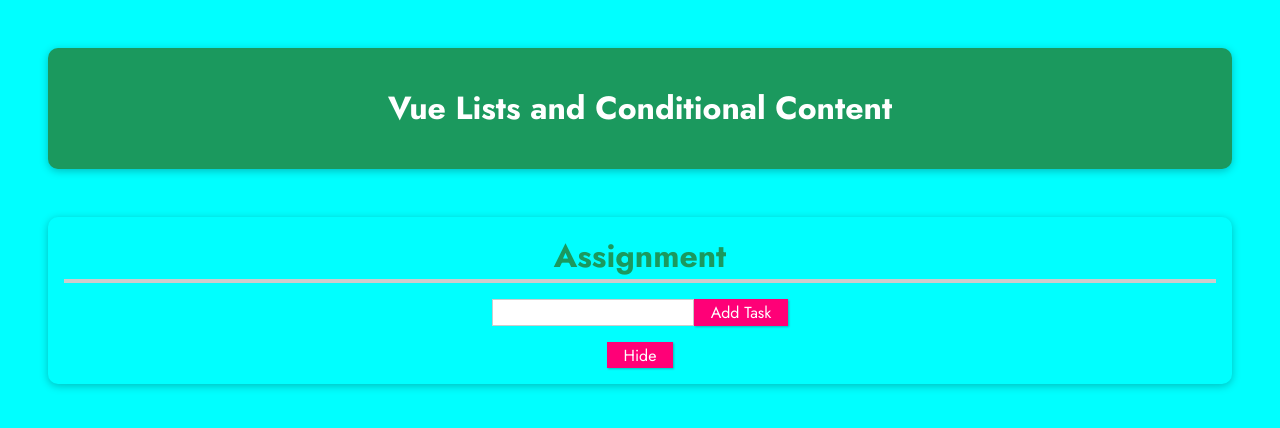
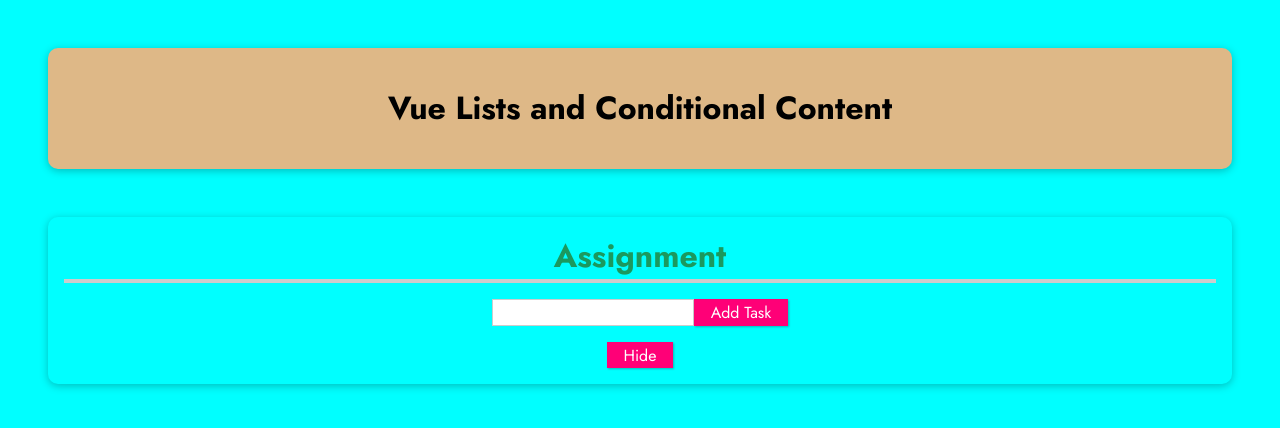
Before and after one commit to HaizaCasapao/Lesson_3_Rendering_Conditional_Content_-_Lists, a plain HTML site: page Activity_1_Time_to_Practice_Conditional_Content_&_Lists_Problem/index.html in a window 1280 px wide. Drawn offline with nearby package versions, Linux system fonts and the light colour scheme.

Commit message:
Topic 10 - Added background color and change font color of header

```diff
--- a/Activity_1_Time_to_Practice_Conditional_Content_&_Lists_Problem/styles.css
+++ b/Activity_1_Time_to_Practice_Conditional_Content_&_Lists_Problem/styles.css
@@ -16,8 +16,8 @@ header {
   margin: 3rem;
   border-radius: 10px;
   padding: 1rem;
-  background-color: #1b995e;
-  color: white;
+  background-color: burlywood;
+  color: black;
   text-align: center;
 }
 
```
